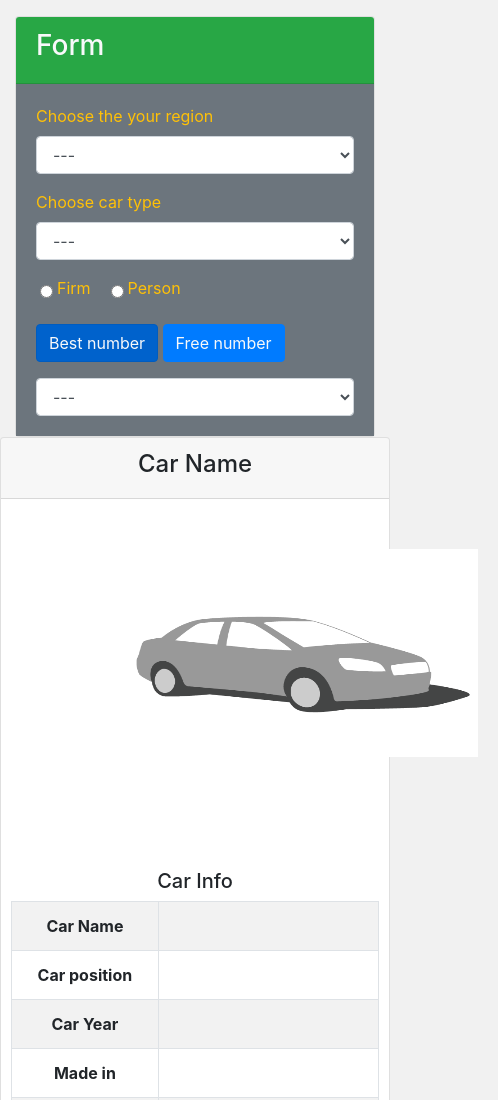
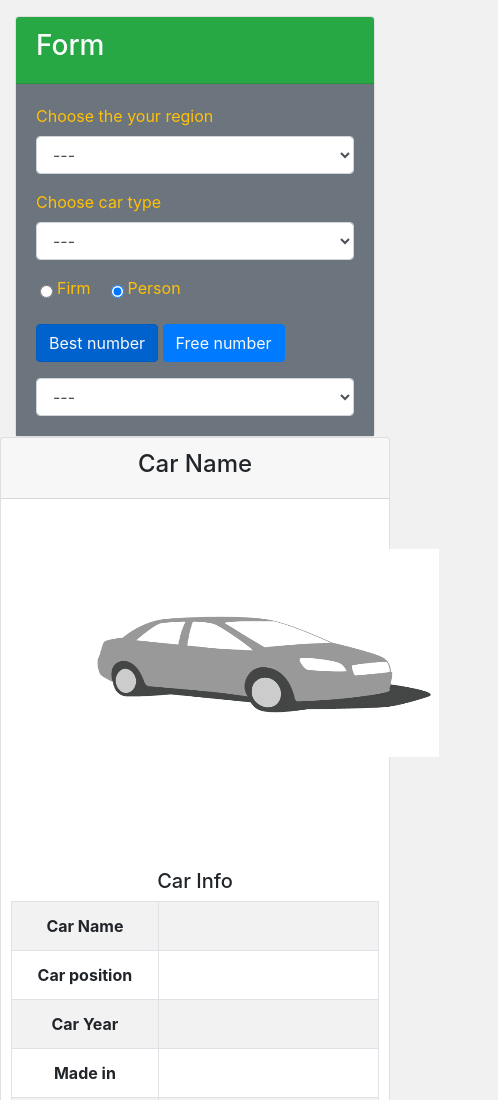
Before and after one commit to MrBekzod0899/CarForm, a plain HTML site: page index.html in a window 390 px wide. Shown: the top 1100 px of the page, 498 px wide, since content can reach past the window. Drawn offline with Linux system fonts and the light colour scheme.

Commit message:
index changed

```diff
--- a/index.html
+++ b/index.html
@@ -122,7 +122,7 @@
             height: 100%;
        }
        .row .card #carImg{
-           margin-left:25% ;
+           margin-left:15% ;
            width: 100%;
            height: 100%;
        }
@@ -204,7 +204,7 @@
                         <div class="form-inline mt-3 mb-3">
                             <input class="m-1 People"  type="radio" name="People" id="Firm">
                             <label for="codeFirm" class="mr-3">Firm</label>
-                            <input class="m-1 " type="radio" name="People" id="Person">
+                            <input class="m-1 " type="radio" checked name="People" id="Person">
                             <label for="codePerson People" class="mr-3">Person</label>
                             <p></p>
                             <select id="codeFirm" name="codeFirm" class="form-control mt-2 mb-2 w-100 d-none">
```
